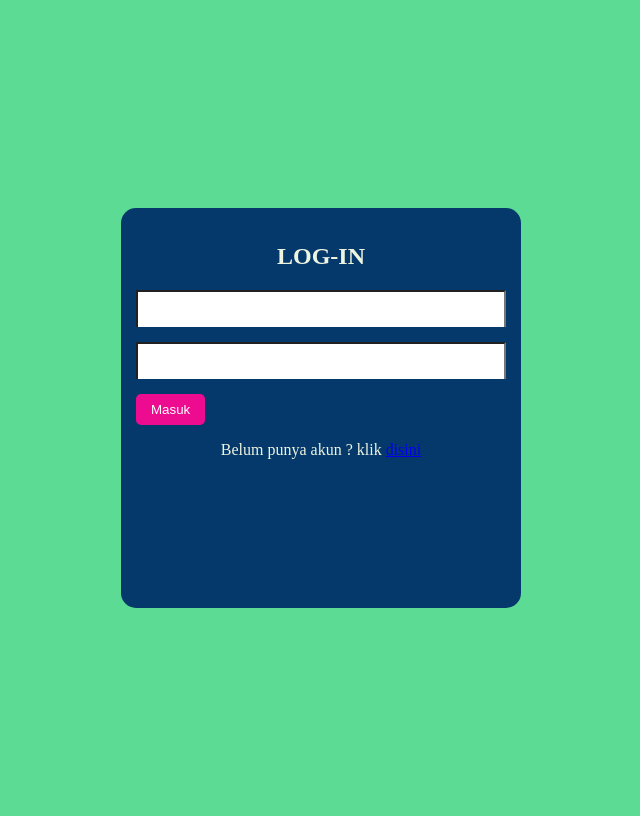
After one commit to daffa1134/INF206-2022-3-SIGAP, a PHP site: page /login.php in a window 1280 px wide. The commit adds this page. Shown: the whole page, without its empty margins (319-959 px from the left). Run offline with PHP 8.4, Linux system fonts and the light colour scheme.

Commit message:
Tampilan Log-in

```diff
--- a/assets/css/style.css
+++ b/assets/css/style.css
@@ -29,3 +29,43 @@ body {
     padding: 0.5em;
     background-color: #05386b;
 }
+
+#bd-login{
+    display: flex;
+    height: 100vh;
+    align-items: center;
+    justify-content: center;
+}
+
+.box-login{
+    width: 400px;
+    height: 400px;
+    background-color: #05386b;
+    border-radius: 15px;
+    padding: 15px;
+    color: #edf5e1;
+    box-sizing: border-box;
+}
+
+.box-login h2{
+    text-align: center;
+    margin-bottom: 20px;
+}
+
+.input-control{
+    width: 100%;
+    padding: 10px;
+    margin-bottom: 15px;
+    border-bottom: 15px;
+    box-sizing: border-box;
+}
+.beton {
+    background-color: #ed0b8f;
+    padding : 8px 15px;
+    color: #fff;
+    border: none;
+    cursor: pointer;
+    border-radius: 5px;
+    margin-left: auto;
+
+}
--- /dev/null
+++ b/login.php
@@ -0,0 +1,32 @@
+<!DOCTYPE html>
+<html lang="en">
+<head>
+    <meta charset="UTF-8">
+    <meta http-equiv="X-UA-Compatible" content="IE=edge">
+    <meta name="viewport" content="width=device-width, initial-scale=1.0">
+    <link rel="stylesheet" href="./assets/css/style.css">
+
+    <title>Log-In | SIGAP</title>
+</head>
+<body id="bd-login">
+    <div class="box-login">
+        <h2>LOG-IN</h2>
+        <form action="" method="POST">
+            <input type="text" name="email" placeholdher="masukkan email"  class="input-control"><br>
+            <input type="password" name="password" placeholdher="password" class="input-control">
+            <input type="submit" name="submit" value="Masuk" class="beton">
+            <link rel="stylesheet" href="./assets/style.css">
+            <p style="text-align : center;">Belum punya akun ? klik <a href="#">disini</a></p>
+        </form>
+        <?php
+            if (isset($_POST['submit'])) {
+               $email = $_POST['email'];
+                $password = $_POST['password'];
+                $cek = mysqli_query($conn, "SELECT * FROM user WHERE email = '$email' AND password = '$password'");
+
+
+            }
+            ?>
+    </div>
+</body>
+</html>
```
